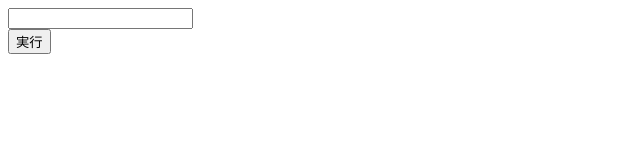
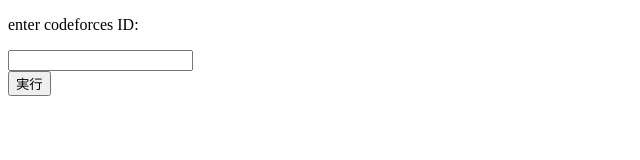
Before and after one commit to latte0119/EduW, a plain HTML site: page index.html in a window 1280 px wide. Shown: the whole page, without its empty margins (0-640 px from the left). Drawn offline with Linux system fonts and the light colour scheme.

Commit message:
UI改善

```diff
--- a/index.html
+++ b/index.html
@@ -9,7 +9,8 @@
 	</head>
 
 	<body>
-		<form name="form">
+		<p>enter codeforces ID:</p>
+		<form name="form", onsubmit="return false;">
 			<input type="text" name="username" maxlength="20">
 		</form>
 
--- a/proc.js
+++ b/proc.js
@@ -46,7 +46,7 @@ async function makeTable(){
 	cell.style.backgroundColor="#ddd";
 	for(var i=0;i<7;i++){
 		cell=row.insertCell(-1);
-		cell.appendChild(document.createTextNode(""+(i+1)));
+		cell.appendChild(document.createTextNode(String.fromCharCode(65+i)));
 		cell.style.backgroundColor="#ddd";
 	}
 
```
